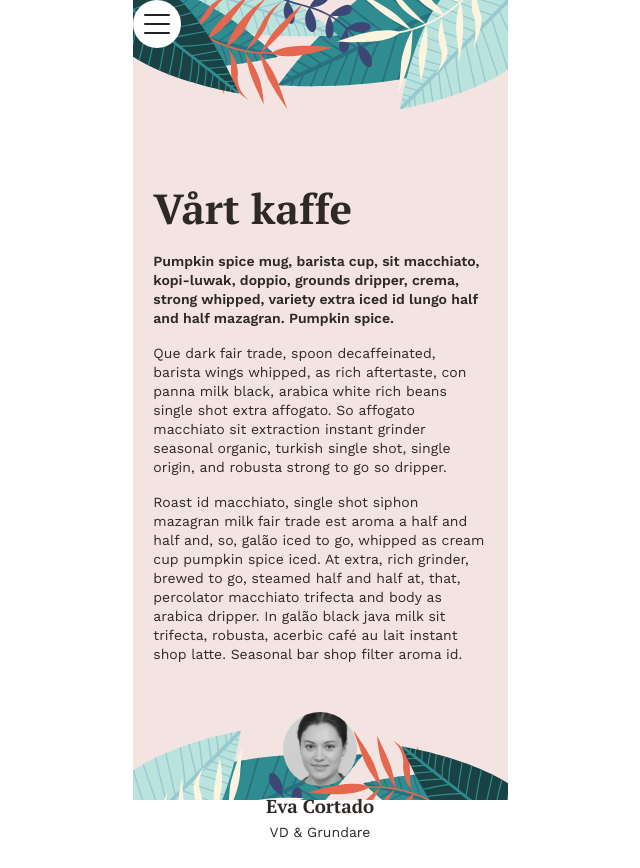
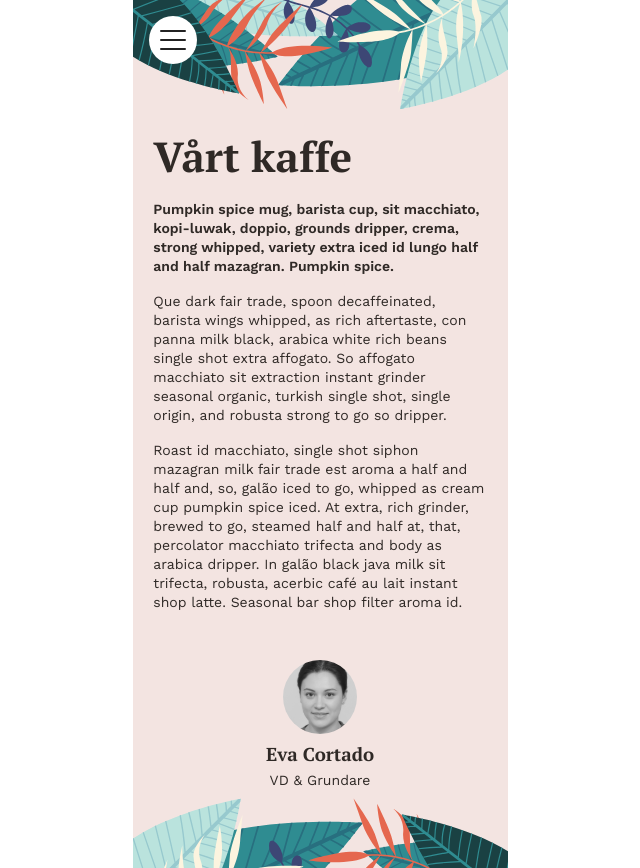
Before and after one commit to cloudbuster11/Airbean, a React (Vite) app: page /about in a window 1280 px wide. Shown: the whole page, without its empty margins (320-960 px from the left). Before the commit the page ends 847 px from the top, so only its background shows below. Built offline with nearby package versions, Linux system fonts and the light colour scheme.

Commit message:
fixfixfix

```diff
--- a/src/views/About/About.jsx
+++ b/src/views/About/About.jsx
@@ -1,11 +1,17 @@
+import Nav from '../../components/Nav/Nav';
+import Header from '../../components/Header/Header';
+
+import './About.scss';
+
 import profilePic from '../../assets/cortado.svg';
-import './About.scss';
-import Nav from '../../components/Nav/Nav';
 
 export default function About() {
   return (
-    <section className='about__container'>
-      <Nav />
+    <main className='container about'>
+      <Header>
+        <Nav />
+      </Header>
+
       <section className='about__content'>
         <h1 className='about__heading'>Vårt kaffe</h1>
         <p className='about__text'>
@@ -19,12 +25,13 @@ export default function About() {
         <p className='about__text'>
           Roast id macchiato, single shot siphon mazagran milk fair trade est aroma a half and half and, so, galão iced to go, whipped as cream cup pumpkin spice iced. At extra, rich grinder, brewed to go, steamed half and half at, that, percolator macchiato trifecta and body as arabica dripper. In galão black java milk sit trifecta, robusta, acerbic café au lait instant shop latte. Seasonal bar shop filter aroma id.
         </p>
+
         <article className='about__profile'>
-          <img src={ profilePic } className='profile__photo' alt='eva cortado photo' />
+          <img src={profilePic} className='profile__photo' alt='eva cortado photo' />
           <h3 className='profile__heading'>Eva Cortado</h3>
           <p className='profile__text'>VD & Grundare</p>
         </article>
       </section>
-    </section>
+    </main>
   );
 }
--- a/src/views/About/About.scss
+++ b/src/views/About/About.scss
@@ -1,39 +1,40 @@
 @use '../../scss/colors';
 @use '../../scss/mixins';
 
-.about__container {
+.about {
     @include mixins.background(top & bottom, colors.$pink);
     color: colors.$brown;
-    height: 100vh;
+
+    &__content {
+        margin: 4rem 1.3rem 0 1.3rem;
     }
 
-.about__content {
-    padding: 8rem 1.3rem 0 1.3rem;
-}
-
-.about__text {
+    &__text {
         margin: 1rem 0;
         line-height: 19px;
         font-size: 14px;
     }
 
-.about__text:nth-child(2) {
+    &__text:nth-child(2) {
         font-weight: 600;
     }
 
-.about__profile {
+    &__profile {
         display: flex;
         flex-direction: column;
         align-items: center;
         margin-top: 3rem;
     }
+}
 
-.profile__photo {
+.profile {
+    &__photo {
         width: 74px;
         margin-bottom: 0.5rem;
     }
 
-.profile__text {
+    &__text {
         margin: 0.4rem 0;
         font-size: 14px;
     }
+}
```
Lines whose indentation alone changed are shown as unchanged.
